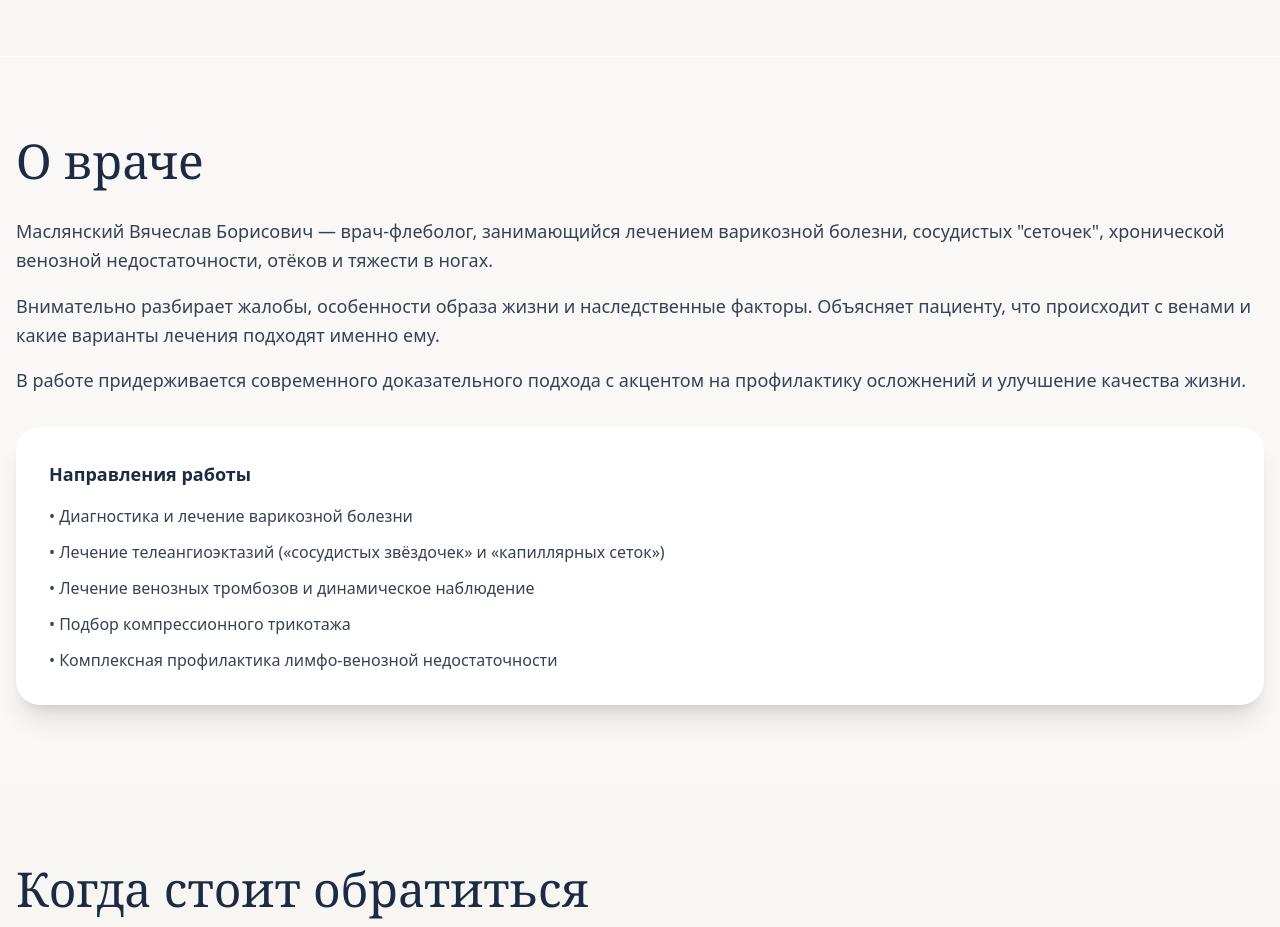
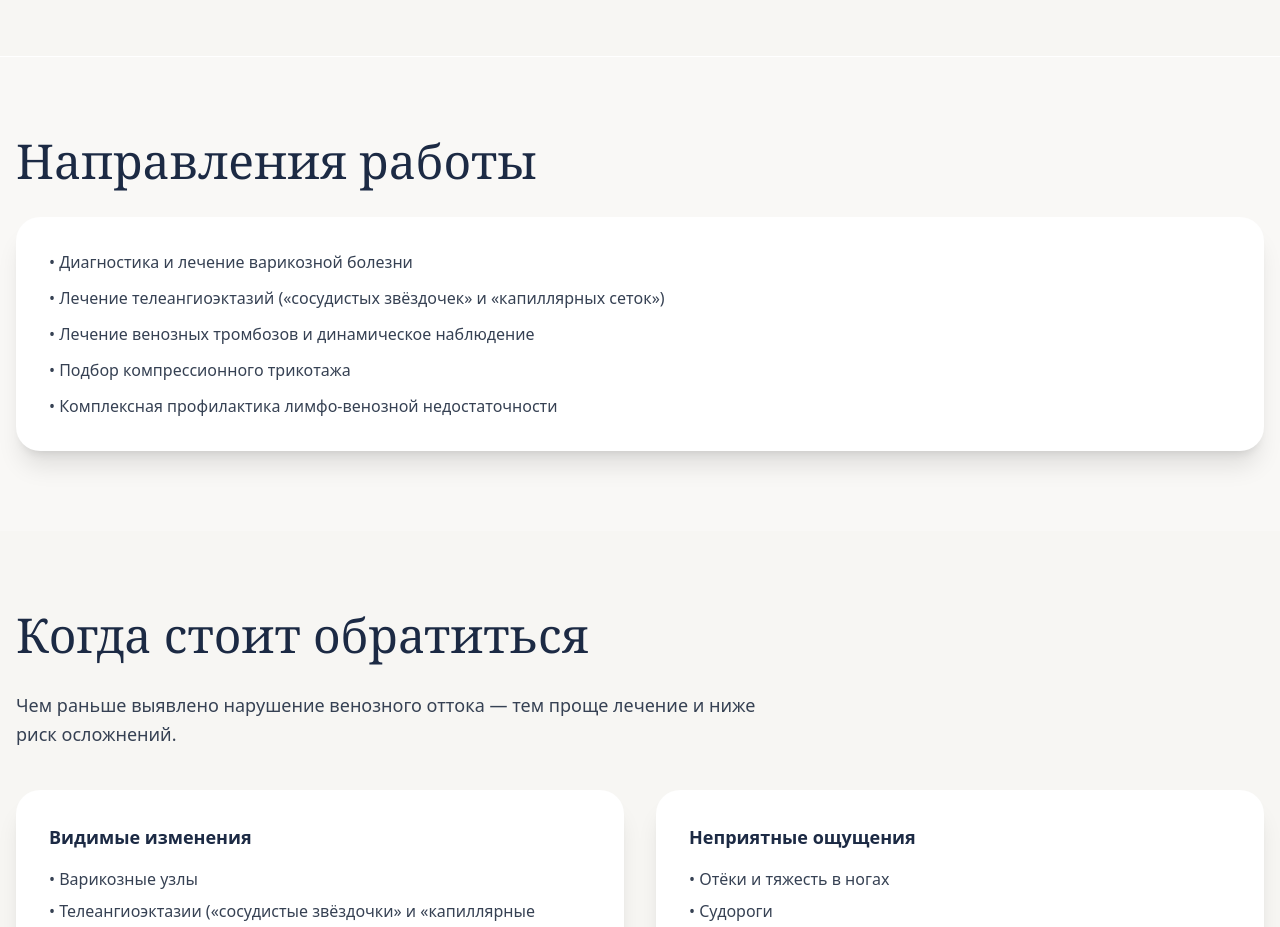
Before and after one commit to buzlan/maslyansky-website, a React (Vite) app: page / in a window 1280 px wide. Shown: the part 1000-1927 px from the top of the page. Built offline with nearby package versions, Linux system fonts and the light colour scheme; no server answers.

Commit message:
Update type of works

```diff
--- a/src/components/AboutSection.tsx
+++ b/src/components/AboutSection.tsx
@@ -7,31 +7,10 @@ const AboutSection: React.FC = () => {
 
         <div>
           <h2 className="font-serif text-4xl md:text-5xl text-[#1C2A44] mb-8">
-            О враче
+            Направления работы
           </h2>
 
-          <p className="text-gray-700 text-lg leading-relaxed mb-4">
-            Маслянский Вячеслав Борисович — врач-флеболог, занимающийся
-            лечением варикозной болезни, сосудистых "сеточек", хронической
-            венозной недостаточности, отёков и тяжести в ногах.
-          </p>
-
-          <p className="text-gray-700 text-lg leading-relaxed mb-4">
-            Внимательно разбирает жалобы, особенности образа жизни и наследственные
-            факторы. Объясняет пациенту, что происходит с венами и какие варианты
-            лечения подходят именно ему.
-          </p>
-
-          <p className="text-gray-700 text-lg leading-relaxed mb-8">
-            В работе придерживается современного доказательного подхода с акцентом
-            на профилактику осложнений и улучшение качества жизни.
-          </p>
-
           <div className="bg-white rounded-3xl shadow-xl border border-white/70 p-8">
-            <h3 className="font-semibold text-lg text-[#1C2A44] mb-4">
-              Направления работы
-            </h3>
-
             <ul className="space-y-3 text-gray-700">
               <li>• Диагностика и лечение варикозной болезни</li>
               <li>• Лечение телеангиоэктазий («сосудистых звёздочек» и «капиллярных сеток»)</li>
```
